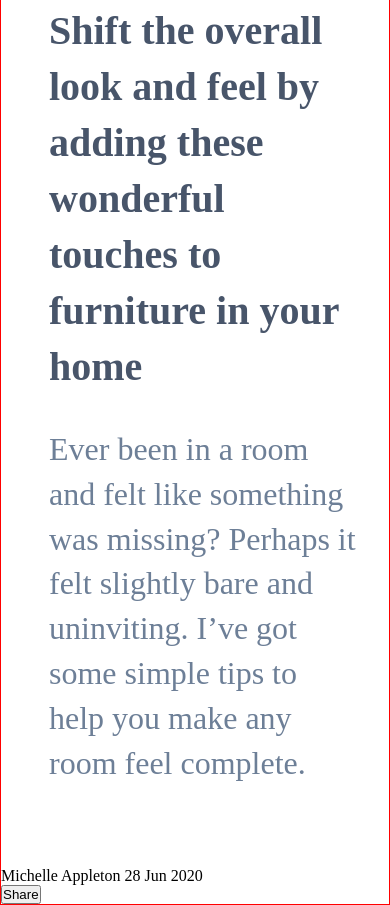
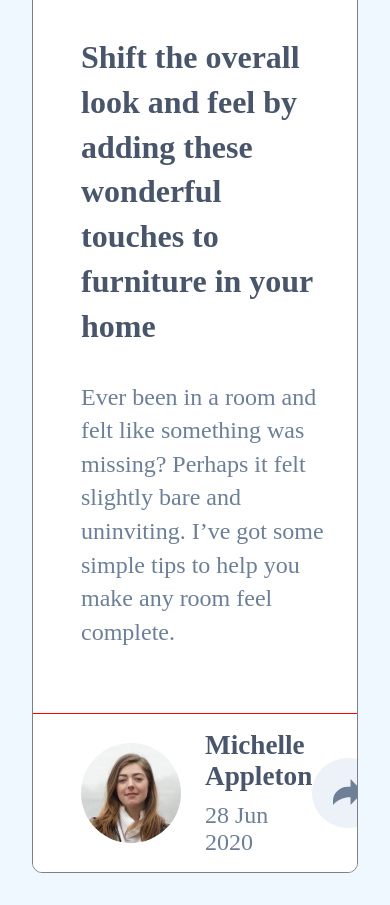
Before and after one commit to Haimyess/frontendmentor, a website: page article-preview-component-master/tooltip.html in a window 390 px wide. Shown: the part 516-1421 px from the top of the page. Drawn offline with Linux system fonts and the light colour scheme; files that its build step writes are made by us from their sources.

Commit message:
Added minor changes to the mobile tooltip

```diff
--- a/article-preview-component-master/tooltip.css
+++ b/article-preview-component-master/tooltip.css
@@ -6,17 +6,24 @@
   /* Variables */
   --dark-gray : hsl(217, 19%, 35%);
   --light-gray:hsl(214, 17%, 51%);
+  --super-light-gray: hsl(210, 46%, 95%);
 }
 body {
   width: 100%;
   height: 100%;
   display: flex;
+  background-color: aliceblue;
 
 }
 /* Card wrapper component */
 .card {
   /* width: 375px; */
-  border: 1px solid red;
+  height: max-content;
+  border: 1px solid gray;
+  border-radius: 10px;
+  margin: 2rem;
+  overflow: hidden;
+
 }
 
 .img-container {
@@ -27,17 +34,20 @@ body {
   width: 100%;
   height: 450px;
   object-fit: cover;
+  border-top-left-radius: 10px;
+  border-top-right-radius: 10px;
 
 }
 
 /* Container */
 .content {
   padding: 4rem 2rem 2rem 3rem;
+  background-color: white;
 
 }
 
 .title {
-  font-size: 2.5rem;
+  font-size: 2rem;
   /* text-align: justify; */
   line-height: 1.4em;
   color: var(--dark-gray);
@@ -46,32 +56,51 @@ body {
 
 .text {
   margin: 2rem 0;
-  font-size: 2rem;
+  font-size: 1.5rem;
   line-height: 1.4em;
   color: var(--light-gray);
 
 }
 
 .share {
-
+  background-color: white;
+  border-top: 1px solid red;
+  display: flex;
+  align-items: center;
+  justify-content: space-between;
+  padding: 1rem 3rem;
 }
 
 
 /* Container */
 .author {
+  display: flex;
+  align-items: center;
+  gap: 1.5rem;
+
 
 }
 
+.author div {
+  display: flex;
+  flex-direction: column;
+  gap: .6rem;
+}
 .author-img {
-
+    border-radius: 50%;
+    width: 100px;
 }
 
 .author-name {
-
+  font-size: 1.7rem;
+  color: var(--dark-gray);
+  font-weight: 900;
 }
 
 .date {
-
+  font-size: 1.5rem;
+  color: var(--light-gray);
+  font-weight: 500;
 }
 
 .share-btn {
@@ -79,7 +108,14 @@ body {
 }
 
 .btn {
+  border: none;
+  padding: 1.3rem;
+  border-radius: 50%;
+  background-color: var(--super-light-gray);
+}
 
+.btn > img {
+  width: 30px;
 }
 
 .tooltip-mobile {
@@ -89,3 +125,12 @@ body {
 .tooltip-desktop {
 
 }
+
+
+@media only screen and  (min-width: 376px) {
+  .card {
+    /* border: 1px solid green; */
+    /* width: 500px; */
+    /* display: flex; */
+  }
+}
--- a/article-preview-component-master/tooltip.html
+++ b/article-preview-component-master/tooltip.html
@@ -46,7 +46,11 @@
       <div class="share">
         <!-- Author  -->
         <div class="author">
-          <img class="author-img" src="" alt="" />
+          <img
+            class="author-img"
+            src="/article-preview-component-master/images/avatar-michelle.jpg"
+            alt=""
+          />
           <div>
             <span class="author-name"> Michelle Appleton </span>
             <span class="date"> 28 Jun 2020</span>
@@ -65,7 +69,12 @@
 
         <!-- Share button -->
         <div class="share-btn">
-          <button class="btn">Share</button>
+          <button id="share" class="btn">
+            <img
+              src="/article-preview-component-master/images/icon-share.svg"
+              alt=""
+            />
+          </button>
 
           <!-- Tooltip -->
           <div class="tooltip-desktop"></div>
@@ -73,6 +82,6 @@
       </div>
     </div>
 
-    <script src="tooltip.js"></script>
+    <script src="/dest/article-preview-component-master/tooltip.js"></script>
   </body>
 </html>
--- a/dest/article-preview-component-master/tooltip.js
+++ b/dest/article-preview-component-master/tooltip.js
@@ -6,18 +6,23 @@
 //     date: ,
 // }
 // Creation of the card
-function createCard(data) {
-    // Create image
-    // Create title
-    // Create content
-    //
-}
+// function createCard(data : Object) {
+// Create image
+// Create title
+// Create content
+//
+// }
 // createCard()
 // Creation of the button
 function createButton() {
     // Add event listener here
 }
+console.log('hi');
 // The author class we will change the content
+const shareBtn = document.getElementById('share');
+console.log(shareBtn);
 // Button functionality
 function share() {
+    // select author
+    // show tooltip mobile
 }
```
Also changed, not shown: article-preview-component-master/tooltip.ts (+9 -3 lines).
